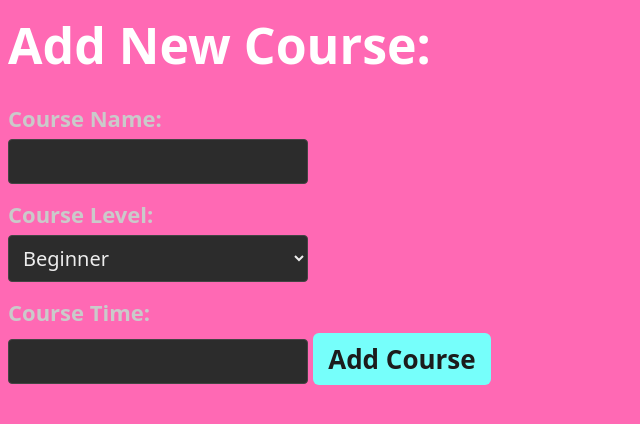
After one commit to Maxdemyd0/DjangoProject, a Django app: page /course/ in a window 1280 px wide. The commit adds this page. Shown: the top 424 px of the page, without its empty margins (0-640 px from the left). Run offline with Django 5.2, Linux system fonts and the light colour scheme.

Commit message:
post method

```diff
--- a/DjangoProject/urls.py
+++ b/DjangoProject/urls.py
@@ -17,13 +17,16 @@ Including another URLconf
 from django.contrib import admin
 from django.urls import path
 from main import views
-from main.views import page_elements, calculate
 
 urlpatterns = [
     path('admin/', admin.site.urls),
     path('home/', views.home),
-    path('home/elements/<int:index>/<str:name>', page_elements),
+    path('home/elements/<int:index>/<str:name>', views.page_elements),
     path('calc/', views.calc),
-    path('calc/<str:operation>/<int:a>/<int:b>', calculate),
+    path('calc/<str:operation>/<int:a>/<int:b>', views.calculate),
     path('', views.website),
+
+    path('register/', views.post_handler),
+    path('course/', views.courses),
+    path('course/<str:level>', views.course_by_level),
 ]
--- /dev/null
+++ b/main/course.py
@@ -0,0 +1,40 @@
+class Course:
+    def __init__(self, name, level, time):
+        self.name = name
+        self.level = level
+        self.time = time
+
+    def __str__(self):
+        return f"{self.name} {self.level}"
+
+courses = []
+
+def add_course(course: Course):
+    courses.append(course)
+
+def create_add_course(name, level, time):
+    course = Course(name, level, time)
+    add_course(course)
+
+def get_course_by_name(name):
+    for course in courses:
+        if course.name == name:
+            return course
+    return None
+
+def get_all_courses():
+    return courses
+
+def get_courses_by_level(level):
+    level_courses = []
+    for course in courses:
+        if course.level == level:
+            level_courses.append(course)
+    return level_courses
+
+def get_courses_by_time(time: int):
+    time_courses = []
+    for course in courses:
+        if course.time == time:
+            time_courses.append(course)
+    return time_courses
--- a/main/static/main/styles.css
+++ b/main/static/main/styles.css
@@ -56,7 +56,7 @@ p {
 }
 
 body{
-    background-color: #1c1c1c;
+    background-color: hotpink;
 }
 
 form {
@@ -76,6 +76,7 @@ form label {
 }
 
 form input[type="number"],
+form input[type="text"],
 form select {
     font-family: "Segoe UI Light", system-ui;
     font-weight: normal;
@@ -92,6 +93,7 @@ form select {
 }
 
 form input[type="number"]:focus,
+form input[type="text"]:focus,
 form select:focus {
     outline: none;
     border-color: #76fffb;
@@ -116,6 +118,7 @@ form button[type="submit"]:hover {
 }
 
 @media (min-width: 600px) {
+    form input[type="text"],
     form input[type="number"],
     form select {
         width: 300px;
--- a/main/views.py
+++ b/main/views.py
@@ -1,5 +1,7 @@
 from django.http import HttpRequest
 from django.shortcuts import render
+
+from main.course import Course, add_course
 
 
 # Create your views here.
@@ -57,3 +59,36 @@ def calculate(request: HttpRequest, operation: str, a: int, b: int):
 
 def website(request: HttpRequest):
     return render(request, "website.html")
+
+def post_handler(request: HttpRequest):
+    if request.method == "POST":
+        data = request.POST
+        name = data["name"]
+        age = data["age"]
+
+        str_data = f"Name: {name}, age: {age}"
+        context = {
+            "str_data":str_data
+        }
+        return render(request, "profile_view.html", context = context)
+    return render(request, "profile.html")
+
+def courses(request: HttpRequest):
+    if request.method == "POST":
+        data = request.POST
+        name = data["name"]
+        level = data["level"]
+        time = int(data["time"])
+        course = Course(name, level, time)
+        add_course(course)
+        context = {
+            "name": name,
+            "level": level,
+            "time": time,
+        }
+
+        return render(request, "course_post.html", context = context)
+    return render(request, "course.html")
+
+def course_by_level(request: HttpRequest, level: str):
+    course_list = []
--- /dev/null
+++ b/templates/course.html
@@ -0,0 +1,27 @@
+{% load static %}
+<!DOCTYPE html>
+<html lang="en">
+<head>
+    <meta charset="UTF-8">
+    <title>Course Creator</title>
+    <link rel="stylesheet" href="{% static 'main/styles.css' %}">
+    <link rel="icon" href="{% static 'main/favicon.ico' %}" type="image/x-icon">
+</head>
+<body>
+    <h1>Add New Course: </h1>
+    <form action="/register/" method="POST">
+        {% csrf_token %}
+        <label for="name">Course Name: </label>
+        <input id="name" type="text" name="name">
+        <label for="level">Course Level: </label>
+        <select id="level" name="level">
+            <option value="Beginner">Beginner</option>
+            <option value="Intermediate">Intermediate</option>
+            <option value="Advanced">Advanced</option>
+        </select>
+        <label for="time">Course Time: </label>
+        <input id="time" type="number" name="time">
+        <button type="submit">Add Course</button>
+    </form>
+</body>
+</html>
```
Also changed, not shown: main/static/main/calculator.ts (+2 -6 lines), templates/course_post.html (added, +15 -0 lines), templates/level_courses.html (added, +17 -0 lines), templates/profile.html (added, +18 -0 lines), templates/profile_view.html (added, +14 -0 lines).
